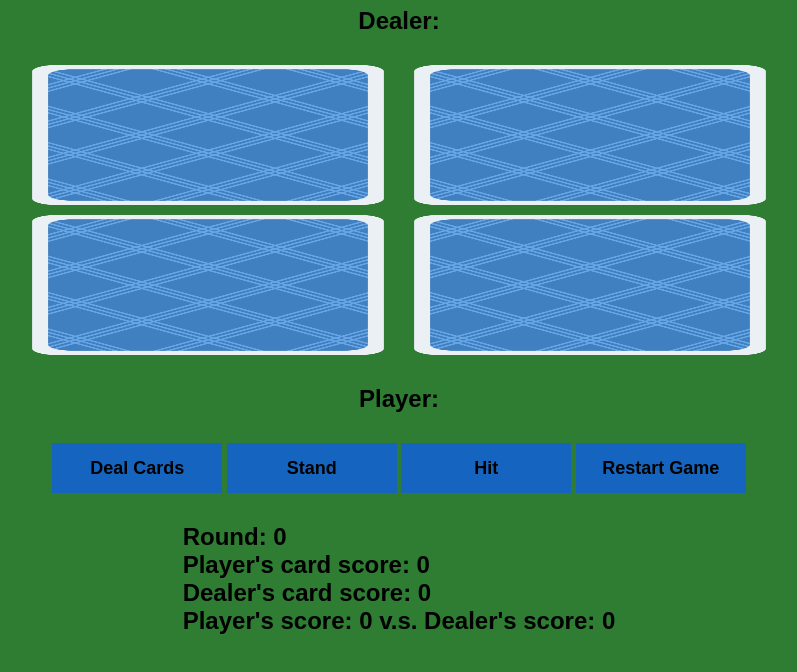
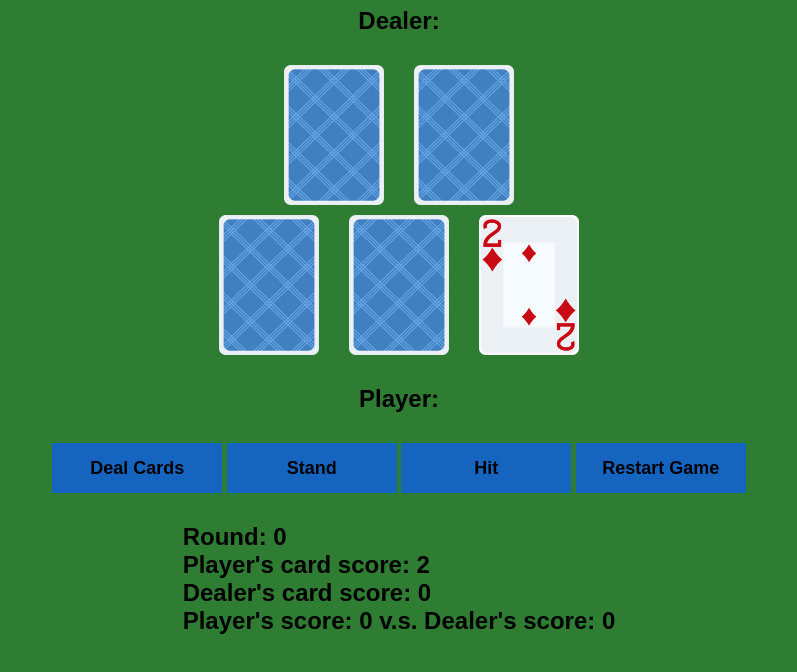
Before and after one commit to cbuzuloiu/blackjack, a plain HTML site: page index.html in a window 1280 px wide. Both pictures are taken after a click on the button "Hit". Shown: the part 60-732 px from the top of the page, without its empty margins (241-1038 px from the left). Drawn offline with Linux system fonts and the light colour scheme.

Commit message:
posibility for cards to wrap in their respective container and start of btnHit impementation

```diff
--- a/index.html
+++ b/index.html
@@ -32,7 +32,7 @@
       <section class="interaction">
         <button class="deal-cards">Deal Cards</button>
         <button>Stand</button>
-        <button>Hit</button>
+        <button class="hit">Hit</button>
         <button class="restart-game">Restart Game</button>
       </section>
 
--- a/script.js
+++ b/script.js
@@ -91,34 +91,57 @@ function dealCards() {
   playerScore = calcScroe(playerCards);
   console.log(playerScore);
   displayCardScore.textContent = playerScore;
+
+  // aici ar trebuii sa vina codul daca avem direct 21 si sa se verifice si daca dealerul are 21
 }
 
-function calcScroe(arr) {
+function calcScroe(value) {
   let score = 0;
-  arr.forEach((e) => {
-    console.log(e[0]);
+  if (Array.isArray(value)) {
+    value.forEach((e) => {
+      console.log(e[0]);
+      if (e[0] === "a") {
+        score += 11;
+      } else if (e[0] === "j" || e[0] === "q" || e[0] === "k" || e[0] === "1") {
+        score += 10;
+      } else {
+        score += Number(e[0]);
+      }
+    });
 
-    if (
-      e[0] === "a" ||
-      e[0] === "j" ||
-      e[0] === "q" ||
-      e[0] === "k" ||
-      e[0] === "10"
+    return score;
+  } else {
+    if (value[0] === "a") {
+      score += 11;
+    } else if (
+      value[0] === "j" ||
+      value[0] === "q" ||
+      value[0] === "k" ||
+      value[0] === "1"
     ) {
       score += 10;
     } else {
-      score += Number(e[0]);
+      score += Number(value[0]);
     }
-  });
 
-  return score;
+    return score;
+  }
+}
+
+function hit() {
+  const card = cards.shift();
+  const cardScore = calcScroe(card);
+  // console.log(`New card is ${cardScore}`);
+  return [cardScore, card];
 }
 
 // === START APLICATION ===
+const containerPlayerCards = document.querySelector(".player-cards");
 const imgCardPlayer = document.querySelectorAll(".player-cards > img");
 const imgCardDealer = document.querySelectorAll(".dealer-cards > img");
 const btnDealCards = document.querySelector(".deal-cards");
 const btnRestartGame = document.querySelector(".restart-game");
+const btnHit = document.querySelector(".hit");
 const displayCardScore = document.querySelector(".player-card-score");
 
 let playerCards = [];
@@ -160,6 +183,18 @@ btnRestartGame.addEventListener("click", () => {
   // console.log(playerScore);
 });
 
+btnHit.addEventListener("click", () => {
+  const hitResult = hit();
+  console.log(hitResult);
+  playerScore += hitResult[0];
+  console.log(playerScore);
+  displayCardScore.textContent = playerScore;
+
+  const newImg = document.createElement("img");
+  newImg.setAttribute("src", `/Cards/${hitResult[1]}.png`);
+  containerPlayerCards.appendChild(newImg);
+});
+
 // console.log(cards);
 // console.log(`Player cards are: ${playerCards}`);
 // console.log(`Dealer cards are: ${dealerCards}`);
--- a/style.css
+++ b/style.css
@@ -31,12 +31,22 @@ header {
 
 .dealer-cards,
 .player-cards {
-  width: 100px;
-  height: 140px;
+  /* max-width: 960px; */
   display: flex;
   gap: 30px;
   justify-content: center;
+  flex-wrap: wrap;
 }
+
+.dealer-cards img,
+.player-cards img {
+  width: 100px;
+  height: 140px;
+}
+
+/* .player-cards img {
+  flex-wrap: wrap;
+} */
 
 /* .deal-cards:disabled {
   opacity: 1;
```
